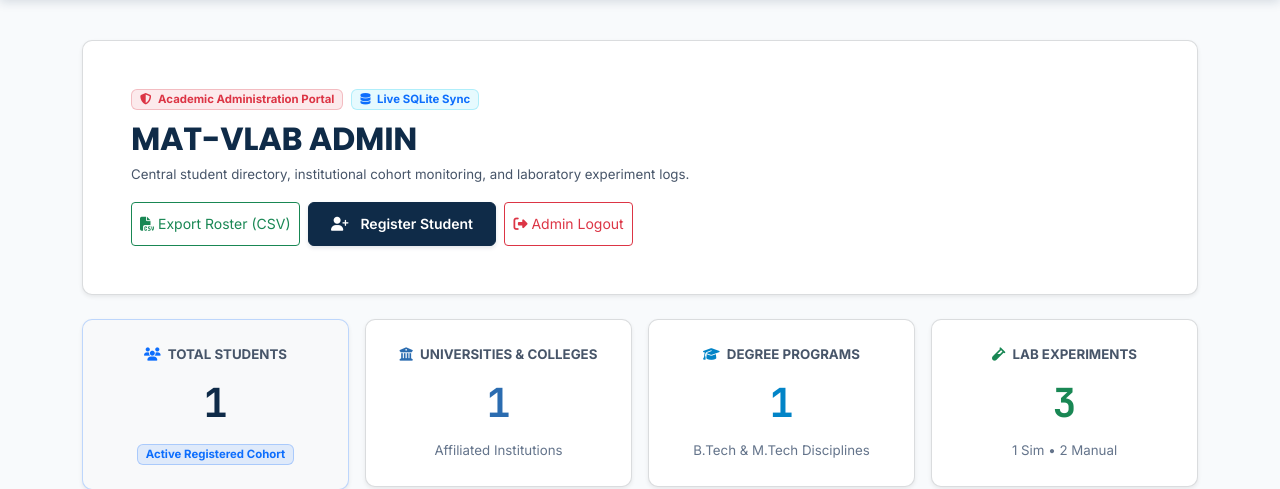
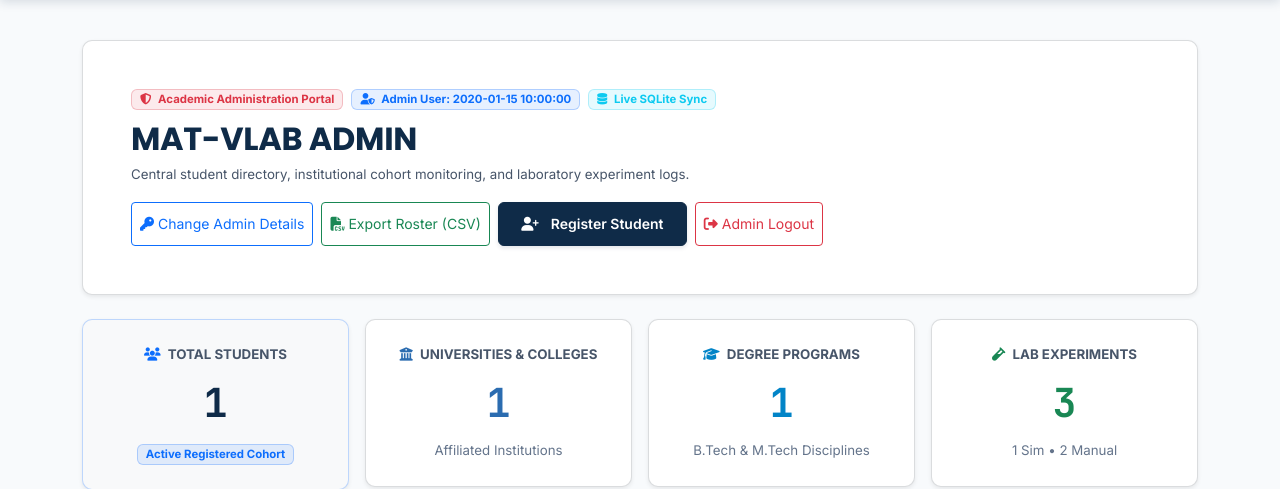
Before and after one commit to DhruvaHD/mat-vlab, a Flask app: page /admin in a window 1280 px wide. Shown: the part 111-600 px from the top of the page. Run offline with Flask 3, Linux system fonts and the light colour scheme; a user stored in the database is signed in; data comes from the database, SQL or seed files in the repository; tables that the repository leaves empty hold one stand-in row (values such as "Sample post"); data that the repository does not hold is empty; some libraries are stand-ins or nearby versions.

Commit message:
Allow admin credentials customization dynamically via portal and env

```diff
--- a/app.py
+++ b/app.py
@@ -22,7 +22,8 @@ from models.database import (
     register_student, authenticate_student, is_student_id_available,
     validate_student_id, get_student_by_id, get_student_stats,
     get_student_dashboard_stats, get_all_students, get_admin_stats,
-    get_admin_dashboard_data, delete_student_account, log_activity
+    get_admin_dashboard_data, delete_student_account, log_activity,
+    get_admin_credentials, verify_admin_login, update_admin_credentials
 )
 from calculations.tensile import (
     analyze_tensile_data, generate_simulation_data, calculate_cross_sectional_area
@@ -233,13 +234,15 @@ def admin_login():
         username = request.form.get('username', '').strip()
         password = request.form.get('password', '').strip()
 
-        if username == ADMIN_USERNAME and password == ADMIN_PASSWORD:
+        success, message = verify_admin_login(username, password)
+        if success:
             session['is_admin'] = True
+            session['admin_username'] = username
             flash("Administrator session authenticated.", "success")
             next_url = request.args.get('next') or url_for('admin_dashboard')
             return redirect(next_url)
         else:
-            flash("Invalid administrator credentials.", "danger")
+            flash(message, "danger")
             return render_template('admin_login.html', form_data={'username': username})
 
     return render_template('admin_login.html', form_data={})
@@ -248,6 +251,7 @@ def admin_login():
 @app.route('/admin/logout')
 def admin_logout():
     session.pop('is_admin', None)
+    session.pop('admin_username', None)
     flash("Administrator session terminated.", "info")
     return redirect(url_for('admin_login'))
 
@@ -268,6 +272,8 @@ def admin_dashboard():
         course=selected_course if selected_course and selected_course != 'ALL' else None
     )
 
+    admin_creds = get_admin_credentials()
+
     return render_template(
         'admin.html',
         active_page='admin',
@@ -277,8 +283,41 @@ def admin_dashboard():
         all_students_count=data['total_students'],
         search_q=search_q,
         selected_uni=selected_uni,
-        selected_course=selected_course
+        selected_course=selected_course,
+        admin_creds=admin_creds
     )
+
+@app.route('/portal-admin/update-credentials', methods=['POST'])
+@app.route('/admin/update-credentials', methods=['POST'])
+@admin_required
+def admin_update_credentials_route():
+    """Allows admin to update their username and password directly."""
+    current_password = request.form.get('current_password', '').strip()
+    new_username = request.form.get('new_username', '').strip()
+    new_password = request.form.get('new_password', '').strip()
+    confirm_password = request.form.get('confirm_password', '').strip()
+
+    if not new_username:
+        flash("Username cannot be empty.", "danger")
+        return redirect(url_for('admin_dashboard'))
+
+    if not new_password or len(new_password) < 4:
+        flash("New password must be at least 4 characters.", "danger")
+        return redirect(url_for('admin_dashboard'))
+
+    if new_password != confirm_password:
+        flash("New password and confirmation do not match.", "danger")
+        return redirect(url_for('admin_dashboard'))
+
+    success, msg = update_admin_credentials(new_username, new_password, current_password=current_password)
+    if success:
+        session['admin_username'] = new_username
+        flash(f"Administrator credentials updated successfully! New login username: {new_username}", "success")
+    else:
+        flash(msg, "danger")
+
+    return redirect(url_for('admin_dashboard'))
+
 
 @app.route('/portal-admin/export-csv')
 @app.route('/admin/export-csv')
--- a/models/database.py
+++ b/models/database.py
@@ -184,6 +184,24 @@ def init_db():
     quiz_cols = [col['name'] for col in cursor.fetchall()]
     if 'student_id' not in quiz_cols:
         cursor.execute("ALTER TABLE quiz_results ADD COLUMN student_id TEXT")
+
+    # Admin credentials table
+    cursor.execute('''
+    CREATE TABLE IF NOT EXISTS admin_credentials (
+        id INTEGER PRIMARY KEY AUTOINCREMENT,
+        username TEXT NOT NULL,
+        password_hash TEXT NOT NULL,
+        updated_at TIMESTAMP DEFAULT CURRENT_TIMESTAMP
+    )
+    ''')
+    cursor.execute('SELECT COUNT(*) as count FROM admin_credentials')
+    if cursor.fetchone()['count'] == 0:
+        default_user = os.environ.get('ADMIN_USERNAME', 'admin')
+        default_pass = os.environ.get('ADMIN_PASSWORD', 'matvlab_admin_2024')
+        cursor.execute('''
+        INSERT INTO admin_credentials (username, password_hash)
+        VALUES (?, ?)
+        ''', (default_user, generate_password_hash(default_pass)))
 
     conn.commit()
 
@@ -910,3 +928,76 @@ def delete_student_account(student_id):
     conn.commit()
     conn.close()
     return True
+
+def get_admin_credentials():
+    """
+    Returns the active admin credentials dictionary or None.
+    """
+    conn = get_db_connection()
+    row = conn.execute('SELECT id, username, password_hash, updated_at FROM admin_credentials ORDER BY id DESC LIMIT 1').fetchone()
+    conn.close()
+    if row:
+        return dict(row)
+    return None
+
+def verify_admin_login(username, password):
+    """
+    Verifies admin credentials against the admin_credentials table.
+    Falls back to environment variables if table is empty.
+    Returns (True, "success") or (False, "error message").
+    """
+    if not username or not password:
+        return False, "Username and password are required."
+
+    cred = get_admin_credentials()
+    if cred:
+        if cred['username'].strip().lower() == username.strip().lower() and check_password_hash(cred['password_hash'], password):
+            return True, "Login successful."
+        return False, "Invalid administrator credentials."
+
+    # Fallback to env
+    env_user = os.environ.get('ADMIN_USERNAME', 'admin')
+    env_pass = os.environ.get('ADMIN_PASSWORD', 'matvlab_admin_2024')
+    if username.strip() == env_user and password == env_pass:
+        return True, "Login successful."
+    return False, "Invalid administrator credentials."
+
+def update_admin_credentials(new_username, new_password, current_password=None):
+    """
+    Updates the admin username and password.
+    If current_password is provided, verifies it first against existing credentials.
+    Returns (True, "Success message") or (False, "Error message").
+    """
+    if not new_username or not new_username.strip():
+        return False, "New admin username cannot be empty."
+    if not new_password or len(new_password) < 4:
+        return False, "New admin password must be at least 4 characters long."
+
+    new_username = new_username.strip()
+    cred = get_admin_credentials()
+
+    if cred and current_password is not None:
+        if not check_password_hash(cred['password_hash'], current_password):
+            return False, "Current administrator password is incorrect."
+    elif not cred and current_password is not None:
+        env_pass = os.environ.get('ADMIN_PASSWORD', 'matvlab_admin_2024')
+        if current_password != env_pass:
+            return False, "Current administrator password is incorrect."
+
+    conn = get_db_connection()
+    cursor = conn.cursor()
+    new_hash = generate_password_hash(new_password)
+    if cred:
+        cursor.execute('''
+        UPDATE admin_credentials
+        SET username = ?, password_hash = ?, updated_at = CURRENT_TIMESTAMP
+        WHERE id = ?
+        ''', (new_username, new_hash, cred['id']))
+    else:
+        cursor.execute('''
+        INSERT INTO admin_credentials (username, password_hash)
+        VALUES (?, ?)
+        ''', (new_username, new_hash))
+    conn.commit()
+    conn.close()
+    return True, "Administrator credentials successfully updated."
--- a/templates/admin.html
+++ b/templates/admin.html
@@ -9,11 +9,14 @@
   <div class="lab-card p-4 p-md-5 mb-4 border border-secondary border-opacity-25 shadow-sm">
     <div class="d-flex justify-content-between align-items-center flex-wrap gap-3">
       <div>
-        <div class="d-flex align-items-center gap-2 mb-2">
+        <div class="d-flex align-items-center gap-2 mb-2 flex-wrap">
           <span class="badge bg-danger bg-opacity-10 text-danger border border-danger border-opacity-25 px-2 py-1 fw-bold">
             <i class="fas fa-shield-alt me-1"></i> Academic Administration Portal
           </span>
-          <span class="badge bg-info bg-opacity-10 text-primary border border-info border-opacity-25 px-2 py-1">
+          <span class="badge bg-primary bg-opacity-10 text-primary border border-primary border-opacity-25 px-2 py-1">
+            <i class="fas fa-user-shield me-1"></i> Admin User: <strong>{{ session.get('admin_username') or (admin_creds.username if admin_creds else 'admin') }}</strong>
+          </span>
+          <span class="badge bg-info bg-opacity-10 text-info border border-info border-opacity-25 px-2 py-1">
             <i class="fas fa-database me-1"></i> Live SQLite Sync
           </span>
         </div>
@@ -24,6 +27,9 @@
       </div>
 
       <div class="d-flex flex-wrap gap-2">
+        <button type="button" class="btn btn-sm btn-outline-primary" data-bs-toggle="modal" data-bs-target="#adminCredentialsModal">
+          <i class="fas fa-key me-1"></i> Change Admin Details
+        </button>
         <a href="{{ url_for('admin_export_csv') }}" class="btn btn-sm btn-outline-success">
           <i class="fas fa-file-csv me-1"></i> Export Roster (CSV)
         </a>
@@ -379,6 +385,55 @@
     </div>
   </div>
 </div>
+
+<!-- Admin Credentials Modal -->
+<div class="modal fade" id="adminCredentialsModal" tabindex="-1" aria-labelledby="adminCredentialsModalLabel" aria-hidden="true">
+  <div class="modal-dialog modal-dialog-centered">
+    <div class="modal-content lab-card border">
+      <div class="modal-header border-bottom bg-light">
+        <h5 class="modal-title fw-bold text-navy" id="adminCredentialsModalLabel">
+          <i class="fas fa-user-shield me-2 text-primary"></i>Change Admin Login Details
+        </h5>
+        <button type="button" class="btn-close" data-bs-dismiss="modal" aria-label="Close"></button>
+      </div>
+      <form action="{{ url_for('admin_update_credentials_route') }}" method="POST">
+        <div class="modal-body p-4">
+          <div class="alert alert-info py-2 px-3 small d-flex align-items-center mb-3">
+            <i class="fas fa-info-circle me-2 fs-5"></i>
+            <div>Update your administrator login username and password. After saving, use the new credentials to log in.</div>
+          </div>
+
+          <div class="mb-3">
+            <label class="form-label small fw-bold text-navy">Current Admin Password <span class="text-danger">*</span></label>
+            <input type="password" name="current_password" class="form-control" placeholder="Enter current admin password" required autocomplete="current-password">
+          </div>
+
+          <div class="mb-3">
+            <label class="form-label small fw-bold text-navy">New Admin Username <span class="text-danger">*</span></label>
+            <input type="text" name="new_username" class="form-control" value="{{ session.get('admin_username') or (admin_creds.username if admin_creds else 'admin') }}" required autocomplete="username">
+            <div class="form-text small">Enter whatever administrator username you wish.</div>
+          </div>
+
+          <div class="mb-3">
+            <label class="form-label small fw-bold text-navy">New Admin Password <span class="text-danger">*</span></label>
+            <input type="password" name="new_password" class="form-control" placeholder="Enter new password (min. 4 characters)" minlength="4" required autocomplete="new-password">
+          </div>
+
+          <div class="mb-3">
+            <label class="form-label small fw-bold text-navy">Confirm New Password <span class="text-danger">*</span></label>
+            <input type="password" name="confirm_password" class="form-control" placeholder="Confirm new password" minlength="4" required autocomplete="new-password">
+          </div>
+        </div>
+        <div class="modal-footer border-top bg-light">
+          <button type="button" class="btn btn-sm btn-outline-secondary" data-bs-dismiss="modal">Cancel</button>
+          <button type="submit" class="btn btn-sm btn-lab-primary">
+            <i class="fas fa-save me-1"></i> Update Admin Credentials
+          </button>
+        </div>
+      </form>
+    </div>
+  </div>
+</div>
 {% endblock %}
 
 {% block extra_scripts %}
```
Also changed, not shown: tests/audit_responsive.py (+33 -9 lines), tests/test_student_account.py (+67 -0 lines), 1 other file.
